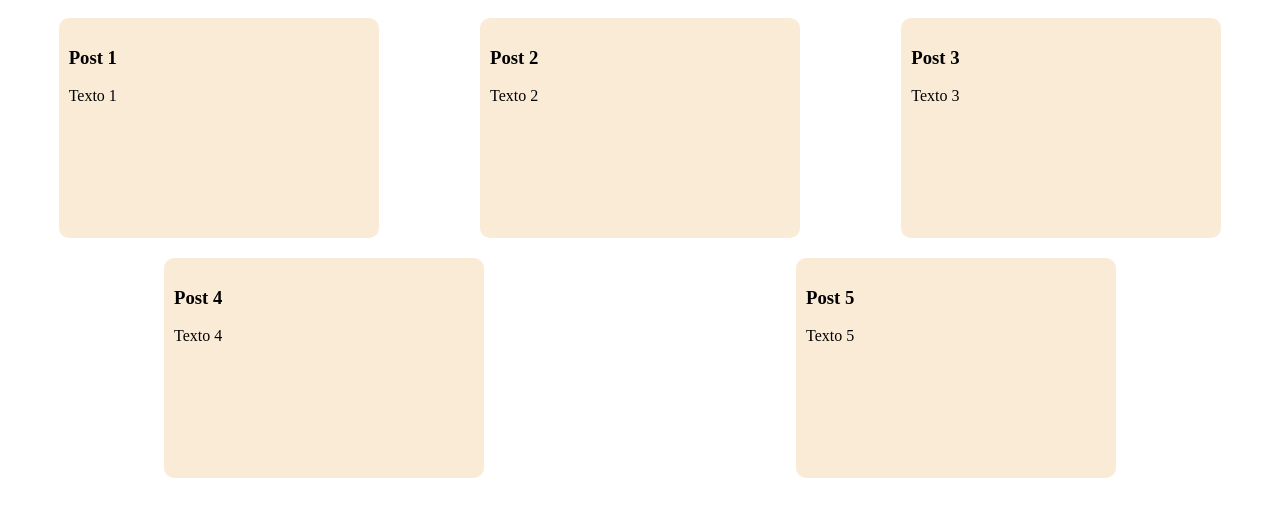
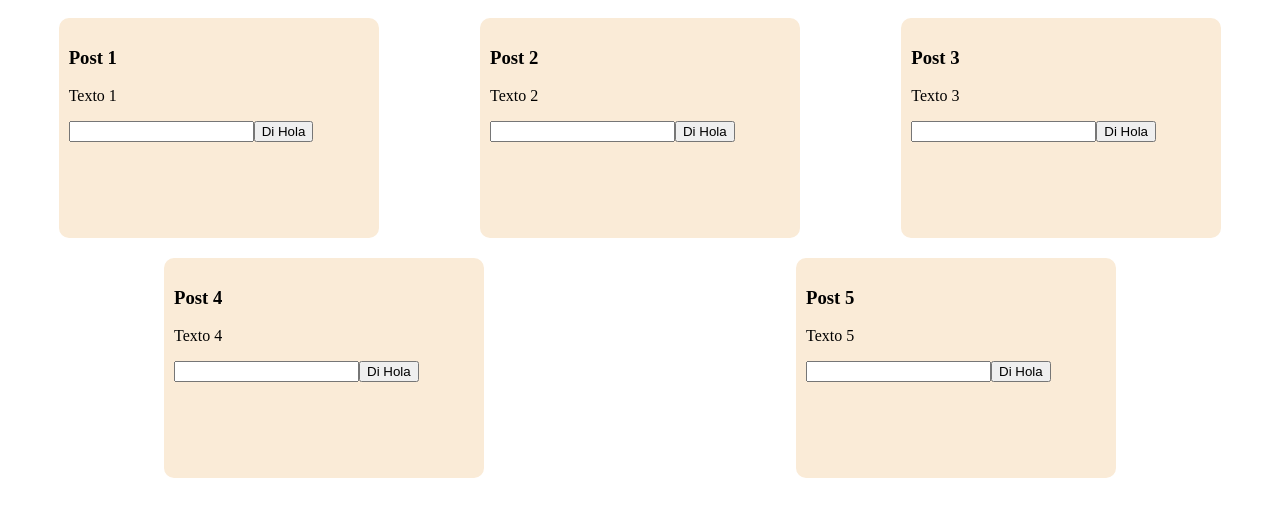
Before and after one commit to tiago2342t/vuejs3-project, a Vue app: page / in a window 1280 px wide. Shown: the top 516 px of the page. Built offline with nearby package versions, Linux system fonts and the light colour scheme.

Commit message:
Props and emits practice

```diff
--- a/src/components/PostDetail.vue
+++ b/src/components/PostDetail.vue
@@ -1,13 +1,14 @@
 <template>
     <div class="post">
         <h3>{{ props.title }}</h3>
-        <p>{{ props.content }}
-        </p>
+        <p>{{ props.content }}</p>
+        <input type="text" v-model="message">
+        <button @click="handleClick">Di Hola</button>
     </div>
 </template>
 
 <script lang="ts">
-import { defineComponent } from "vue";
+import { Ref, ref, defineComponent } from "vue";
 
 export default defineComponent({
     name: 'PostDetail',
@@ -22,8 +23,18 @@ export default defineComponent({
             default: "Sin contenido"
         },
     },
-    setup(props) {
-        return { props }
+    emits: ["sayHi"],
+    setup(props, { emit }) {
+        const handleClick = () => {
+            emit("sayHi", message.value)
+        };
+        let message: Ref<string> = ref("");
+
+        return {
+            props,
+            message,
+            handleClick
+        }
     }
 });
 </script>
--- a/src/components/PostList.vue
+++ b/src/components/PostList.vue
@@ -1,6 +1,6 @@
 <template>
     <div class="container">
-        <PostDetail v-for="elm in info" :key="elm.title" :title="elm.title" :content="elm.content" />
+        <PostDetail v-for="elm in info" :key="elm.title" :title="elm.title" :content="elm.content" @sayHi="showAlert" />
     </div>
 </template>
 
@@ -33,6 +33,9 @@ let info: Array<Post> = [
         content: "Texto 5"
     },
 ];
+function showAlert(msg: string) {
+    alert(msg)
+}
 </script>
 
 <style scoped>
```
